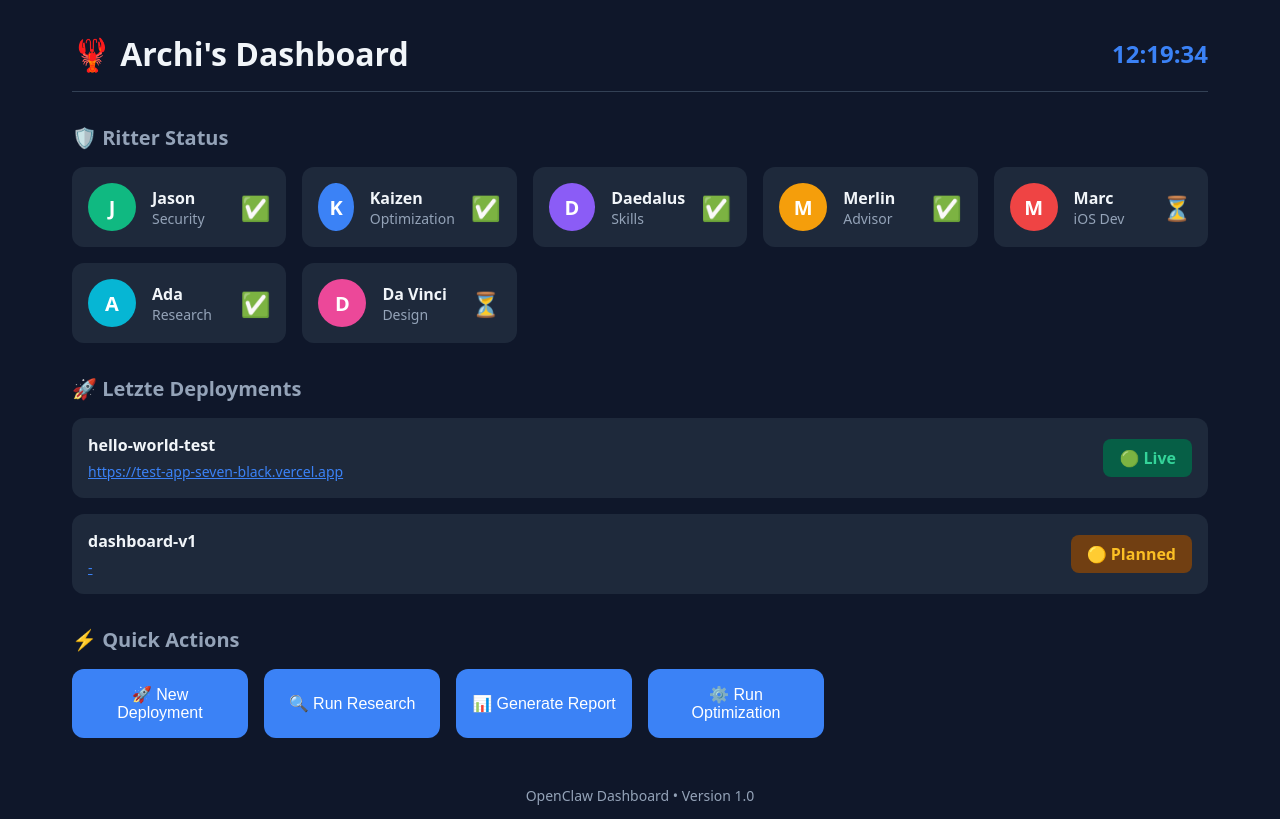
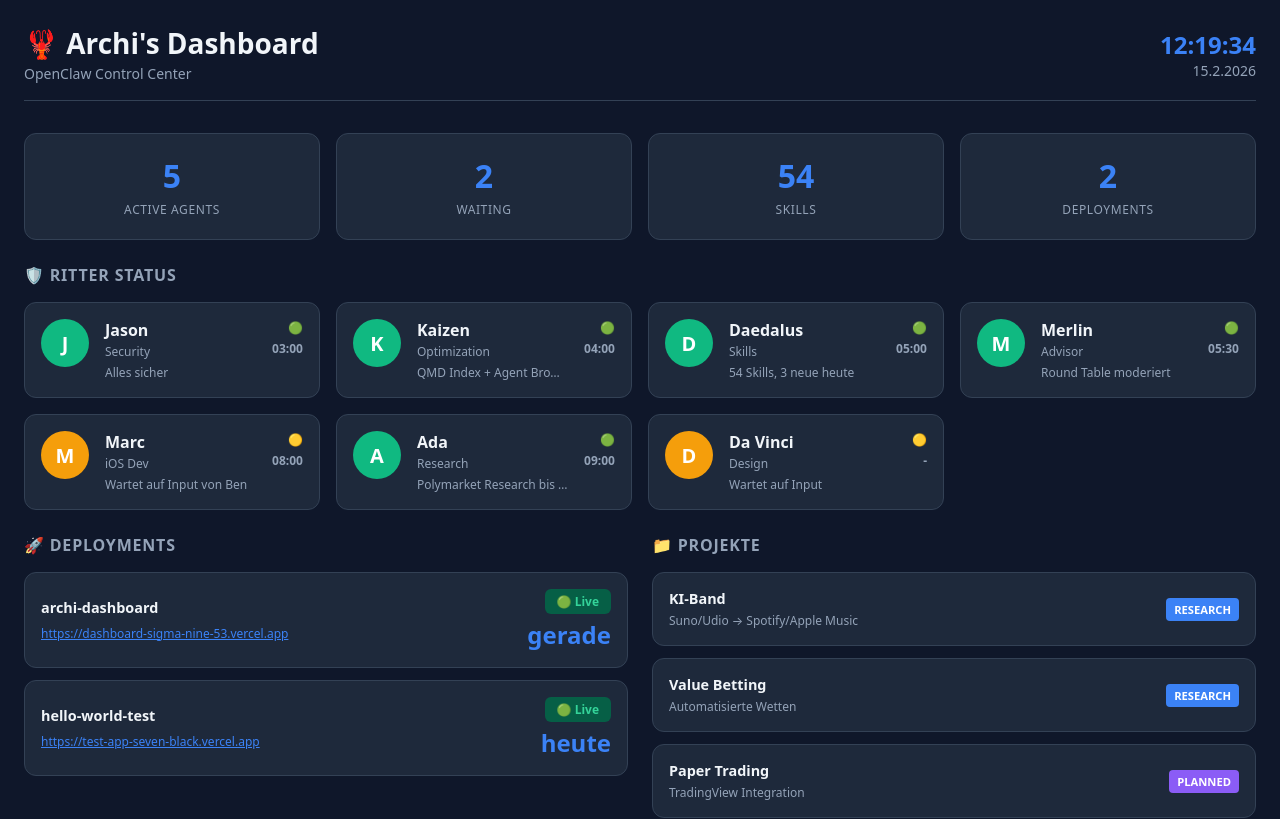
Before and after one commit to BenbalBerlin/archi-dashboard, a React (Vite) app: page / in a window 1280 px wide. Shown: the top 819 px of the page. Built offline with nearby package versions, Linux system fonts and the light colour scheme.

Commit message:
feat: enhanced dashboard with live data

```diff
--- /dev/null
+++ b/public/data.json
@@ -0,0 +1,28 @@
+{
+  "lastUpdate": "2026-02-15T13:00:00Z",
+  "agents": [
+    { "name": "Jason", "role": "Security", "status": "online", "lastReport": "Alles sicher", "time": "03:00" },
+    { "name": "Kaizen", "role": "Optimization", "status": "online", "lastReport": "QMD Index + Agent Browser installiert", "time": "04:00" },
+    { "name": "Daedalus", "role": "Skills", "status": "online", "lastReport": "54 Skills, 3 neue heute", "time": "05:00" },
+    { "name": "Merlin", "role": "Advisor", "status": "online", "lastReport": "Round Table moderiert", "time": "05:30" },
+    { "name": "Marc", "role": "iOS Dev", "status": "waiting", "lastReport": "Wartet auf Input von Ben", "time": "08:00" },
+    { "name": "Ada", "role": "Research", "status": "online", "lastReport": "Polymarket Research bis 18.02", "time": "09:00" },
+    { "name": "Da Vinci", "role": "Design", "status": "waiting", "lastReport": "Wartet auf Input", "time": "-" }
+  ],
+  "deployments": [
+    { "name": "archi-dashboard", "url": "https://dashboard-sigma-nine-53.vercel.app", "status": "live", "time": "gerade" },
+    { "name": "hello-world-test", "url": "https://test-app-seven-black.vercel.app", "status": "live", "time": "heute" }
+  ],
+  "projects": [
+    { "name": "KI-Band", "status": "research", "description": "Suno/Udio → Spotify/Apple Music" },
+    { "name": "Value Betting", "status": "research", "description": "Automatisierte Wetten" },
+    { "name": "Paper Trading", "status": "planned", "description": "TradingView Integration" },
+    { "name": "iOS App", "status": "waiting", "description": "OpenClaw Interface" }
+  ],
+  "stats": {
+    "totalDeployments": 2,
+    "activeAgents": 5,
+    "waitingAgents": 2,
+    "skillsInstalled": 54
+  }
+}
--- a/src/App.css
+++ b/src/App.css
@@ -1,9 +1,11 @@
 :root {
   --bg: #0f172a;
   --card-bg: #1e293b;
+  --card-bg-hover: #334155;
   --text: #f1f5f9;
   --text-muted: #94a3b8;
   --accent: #3b82f6;
+  --accent-hover: #2563eb;
 }
 
 * {
@@ -20,9 +22,9 @@ body {
 }
 
 .dashboard {
-  max-width: 1200px;
+  max-width: 1400px;
   margin: 0 auto;
-  padding: 2rem;
+  padding: 1.5rem;
 }
 
 header {
@@ -34,30 +36,78 @@ header {
   border-bottom: 1px solid #334155;
 }
 
-header h1 {
-  font-size: 2rem;
+.header-left h1 {
+  font-size: 1.75rem;
+  display: flex;
+  align-items: center;
+  gap: 0.5rem;
+}
+
+.subtitle {
+  color: var(--text-muted);
+  font-size: 0.875rem;
+}
+
+.header-right {
+  text-align: right;
 }
 
 .time {
   font-size: 1.5rem;
   font-weight: bold;
   color: var(--accent);
+  font-variant-numeric: tabular-nums;
+}
+
+.date {
+  font-size: 0.875rem;
+  color: var(--text-muted);
 }
 
 main {
   display: grid;
-  gap: 2rem;
+  gap: 1.5rem;
+}
+
+.stats {
+  display: grid;
+  grid-template-columns: repeat(4, 1fr);
+  gap: 1rem;
+}
+
+.stat-card {
+  background: var(--card-bg);
+  padding: 1.25rem;
+  border-radius: 12px;
+  text-align: center;
+  border: 1px solid #334155;
+}
+
+.stat-value {
+  display: block;
+  font-size: 2rem;
+  font-weight: bold;
+  color: var(--accent);
+}
+
+.stat-label {
+  font-size: 0.75rem;
+  color: var(--text-muted);
+  text-transform: uppercase;
+  letter-spacing: 0.05em;
 }
 
 section h2 {
   margin-bottom: 1rem;
-  font-size: 1.25rem;
+  font-size: 1rem;
   color: var(--text-muted);
+  text-transform: uppercase;
+  letter-spacing: 0.05em;
 }
 
 .agent-grid {
   display: grid;
-  grid-template-columns: repeat(auto-fill, minmax(200px, 1fr));
+  grid-template-columns: repeat(auto-fill, minmax(280px, 1fr));
   gap: 1rem;
 }
 
@@ -66,8 +116,14 @@ section h2 {
   padding: 1rem;
   border-radius: 12px;
   display: flex;
-  align-items: center;
   gap: 1rem;
+  border: 1px solid #334155;
+  transition: transform 0.2s, border-color 0.2s;
+}
+
+.agent-card:hover {
+  transform: translateY(-2px);
+  border-color: var(--accent);
 }
 
 .agent-avatar {
@@ -80,50 +136,92 @@ section h2 {
   font-weight: bold;
   font-size: 1.25rem;
   color: white;
+  flex-shrink: 0;
+}
+
+.agent-info {
+  flex: 1;
+  min-width: 0;
 }
 
 .agent-info h3 {
   font-size: 1rem;
+  margin-bottom: 0.125rem;
 }
 
-.agent-info p {
-  font-size: 0.875rem;
+.agent-info .role {
+  font-size: 0.75rem;
+  color: var(--text-muted);
+  margin-bottom: 0.25rem;
+}
+
+.agent-info .report {
+  font-size: 0.75rem;
+  color: var(--text-muted);
+  white-space: nowrap;
+  overflow: hidden;
+  text-overflow: ellipsis;
+}
+
+.agent-meta {
+  display: flex;
+  flex-direction: column;
+  align-items: flex-end;
+  gap: 0.25rem;
+}
+
+.status-badge {
+  font-size: 0.75rem;
+}
+
+.agent-meta .time {
+  font-size: 0.75rem;
   color: var(--text-muted);
 }
 
-.status {
-  margin-left: auto;
-  font-size: 1.5rem;
+.two-col {
+  display: grid;
+  grid-template-columns: 1fr 1fr;
+  gap: 1.5rem;
 }
 
-.deploy-list {
+.deploy-list, .project-list {
   display: flex;
   flex-direction: column;
-  gap: 1rem;
+  gap: 0.75rem;
 }
 
-.deploy-card {
+.deploy-card, .project-card {
   background: var(--card-bg);
   padding: 1rem;
   border-radius: 12px;
   display: flex;
   justify-content: space-between;
   align-items: center;
+  border: 1px solid #334155;
 }
 
-.deploy-info h3 {
-  font-size: 1rem;
+.deploy-info h3, .project-info h3 {
+  font-size: 0.9rem;
   margin-bottom: 0.25rem;
 }
 
 .deploy-info a {
   color: var(--accent);
-  font-size: 0.875rem;
+  font-size: 0.75rem;
+}
+
+.deploy-meta {
+  display: flex;
+  flex-direction: column;
+  align-items: flex-end;
+  gap: 0.25rem;
 }
 
 .deploy-status {
-  padding: 0.5rem 1rem;
-  border-radius: 8px;
+  font-size: 0.75rem;
+  padding: 0.25rem 0.75rem;
+  border-radius: 6px;
   font-weight: bold;
 }
 
@@ -137,31 +235,65 @@ section h2 {
   color: #fbbf24;
 }
 
+.project-info p {
+  font-size: 0.75rem;
+  color: var(--text-muted);
+}
+
+.project-status {
+  font-size: 0.7rem;
+  padding: 0.25rem 0.5rem;
+  border-radius: 4px;
+  text-transform: uppercase;
+  font-weight: bold;
+  color: white;
+}
+
 .action-grid {
   display: grid;
   grid-template-columns: repeat(auto-fill, minmax(150px, 1fr));
-  gap: 1rem;
+  gap: 0.75rem;
 }
 
 .action-btn {
   background: var(--accent);
   color: white;
   border: none;
-  padding: 1rem;
-  border-radius: 12px;
-  font-size: 1rem;
+  padding: 0.875rem;
+  border-radius: 10px;
+  font-size: 0.875rem;
   cursor: pointer;
-  transition: transform 0.2s, opacity 0.2s;
+  transition: transform 0.2s, opacity 0.2s, background 0.2s;
 }
 
 .action-btn:hover {
   transform: translateY(-2px);
   opacity: 0.9;
+  background: var(--accent-hover);
 }
 
 footer {
-  margin-top: 3rem;
+  margin-top: 2rem;
   text-align: center;
   color: var(--text-muted);
-  font-size: 0.875rem;
+  font-size: 0.75rem;
 }
+
+.loading {
+  display: flex;
+  align-items: center;
+  justify-content: center;
+  height: 100vh;
+  font-size: 1.25rem;
+  color: var(--text-muted);
+}
+
+@media (max-width: 768px) {
+  .stats {
+    grid-template-columns: repeat(2, 1fr);
+  }
+
+  .two-col {
+    grid-template-columns: 1fr;
+  }
+}
--- a/src/App.jsx
+++ b/src/App.jsx
@@ -1,95 +1,160 @@
 import { useState, useEffect } from 'react'
 import './App.css'
 
-const agents = [
-  { name: 'Jason', role: 'Security', status: 'online', color: '#10b981' },
-  { name: 'Kaizen', role: 'Optimization', status: 'online', color: '#3b82f6' },
-  { name: 'Daedalus', role: 'Skills', status: 'online', color: '#8b5cf6' },
-  { name: 'Merlin', role: 'Advisor', status: 'online', color: '#f59e0b' },
-  { name: 'Marc', role: 'iOS Dev', status: 'waiting', color: '#ef4444' },
-  { name: 'Ada', role: 'Research', status: 'online', color: '#06b6d4' },
-  { name: 'Da Vinci', role: 'Design', status: 'waiting', color: '#ec4899' },
-]
+function App() {
+  const [data, setData] = useState(null)
+  const [time, setTime] = useState(new Date())
 
-const deployments = [
-  { name: 'hello-world-test', url: 'https://test-app-seven-black.vercel.app', status: 'live', time: '2 min ago' },
-  { name: 'dashboard-v1', url: '-', status: 'planned', time: '-' },
-]
-
-const quickActions = [
-  { name: '🚀 New Deployment', action: 'deploy' },
-  { name: '🔍 Run Research', action: 'research' },
-  { name: '📊 Generate Report', action: 'report' },
-  { name: '⚙️ Run Optimization', action: 'optimize' },
-]
-
-function App() {
-  const [time, setTime] = useState(new Date())
+  useEffect(() => {
+    fetch('/data.json')
+      .then(res => res.json())
+      .then(setData)
+      .catch(console.error)
+  }, [])
 
   useEffect(() => {
     const timer = setInterval(() => setTime(new Date()), 1000)
     return () => clearInterval(timer)
   }, [])
 
+  const getStatusColor = (status) => {
+    switch(status) {
+      case 'online': return '#10b981'
+      case 'waiting': return '#f59e0b'
+      case 'error': return '#ef4444'
+      default: return '#6b7280'
+    }
+  }
+
+  const getProjectStatusColor = (status) => {
+    switch(status) {
+      case 'research': return '#3b82f6'
+      case 'live': return '#10b981'
+      case 'planned': return '#8b5cf6'
+      case 'waiting': return '#f59e0b'
+      default: return '#6b7280'
+    }
+  }
+
+  if (!data) return <div className="loading">Loading...</div>
+
   return (
     <div className="dashboard">
       <header>
+        <div className="header-left">
           <h1>🦞 Archi's Dashboard</h1>
+          <span className="subtitle">OpenClaw Control Center</span>
+        </div>
+        <div className="header-right">
           <div className="time">{time.toLocaleTimeString('de-DE')}</div>
+          <div className="date">{time.toLocaleDateString('de-DE')}</div>
+        </div>
       </header>
 
       <main>
+        <section className="stats">
+          <div className="stat-card">
+            <span className="stat-value">{data.stats.activeAgents}</span>
+            <span className="stat-label">Active Agents</span>
+          </div>
+          <div className="stat-card">
+            <span className="stat-value">{data.stats.waitingAgents}</span>
+            <span className="stat-label">Waiting</span>
+          </div>
+          <div className="stat-card">
+            <span className="stat-value">{data.stats.skillsInstalled}</span>
+            <span className="stat-label">Skills</span>
+          </div>
+          <div className="stat-card">
+            <span className="stat-value">{data.stats.totalDeployments}</span>
+            <span className="stat-label">Deployments</span>
+          </div>
+        </section>
+
         <section className="agents">
           <h2>🛡️ Ritter Status</h2>
           <div className="agent-grid">
-            {agents.map(agent => (
+            {data.agents.map(agent => (
               <div key={agent.name} className="agent-card">
-                <div className="agent-avatar" style={{ background: agent.color }}>
+                <div
+                  className="agent-avatar"
+                  style={{ background: getStatusColor(agent.status) }}
+                >
                   {agent.name[0]}
                 </div>
                 <div className="agent-info">
                   <h3>{agent.name}</h3>
-                  <p>{agent.role}</p>
+                  <p className="role">{agent.role}</p>
+                  <p className="report">{agent.lastReport}</p>
                 </div>
-                <div className={`status ${agent.status}`}>
-                  {agent.status === 'online' ? '✅' : '⏳'}
+                <div className="agent-meta">
+                  <span className={`status-badge ${agent.status}`}>
+                    {agent.status === 'online' ? '🟢' : '🟡'}
+                  </span>
+                  <span className="time">{agent.time}</span>
                 </div>
               </div>
             ))}
           </div>
         </section>
 
+        <div className="two-col">
           <section className="deployments">
-          <h2>🚀 Letzte Deployments</h2>
+            <h2>🚀 Deployments</h2>
             <div className="deploy-list">
-            {deployments.map(deploy => (
+              {data.deployments.map(deploy => (
                 <div key={deploy.name} className="deploy-card">
                   <div className="deploy-info">
                     <h3>{deploy.name}</h3>
                     <a href={deploy.url} target="_blank" rel="noreferrer">{deploy.url}</a>
                   </div>
-                <div className={`deploy-status ${deploy.status}`}>
+                  <div className="deploy-meta">
+                    <span className={`deploy-status ${deploy.status}`}>
                       {deploy.status === 'live' ? '🟢 Live' : '🟡 Planned'}
+                    </span>
+                    <span className="time">{deploy.time}</span>
                   </div>
                 </div>
               ))}
             </div>
           </section>
 
+          <section className="projects">
+            <h2>📁 Projekte</h2>
+            <div className="project-list">
+              {data.projects.map(project => (
+                <div key={project.name} className="project-card">
+                  <div className="project-info">
+                    <h3>{project.name}</h3>
+                    <p>{project.description}</p>
+                  </div>
+                  <span
+                    className="project-status"
+                    style={{ background: getProjectStatusColor(project.status) }}
+                  >
+                    {project.status}
+                  </span>
+                </div>
+              ))}
+            </div>
+          </section>
+        </div>
+
         <section className="actions">
           <h2>⚡ Quick Actions</h2>
           <div className="action-grid">
-            {quickActions.map(action => (
-              <button key={action.action} className="action-btn">
-                {action.name}
-              </button>
-            ))}
+            <button className="action-btn">🚀 New Deployment</button>
+            <button className="action-btn">🔍 Run Research</button>
+            <button className="action-btn">📊 Generate Report</button>
+            <button className="action-btn">⚙️ Optimization</button>
+            <button className="action-btn">🛡️ Security Scan</button>
+            <button className="action-btn">🎵 KI-Band Check</button>
           </div>
         </section>
       </main>
 
       <footer>
-        <p>OpenClaw Dashboard • Version 1.0</p>
+        <p>🦞 Archi's Dashboard • Letzte Aktualisierung: {new Date(data.lastUpdate).toLocaleString('de-DE')}</p>
       </footer>
     </div>
   )
```
Lines whose indentation alone changed are shown as unchanged.
